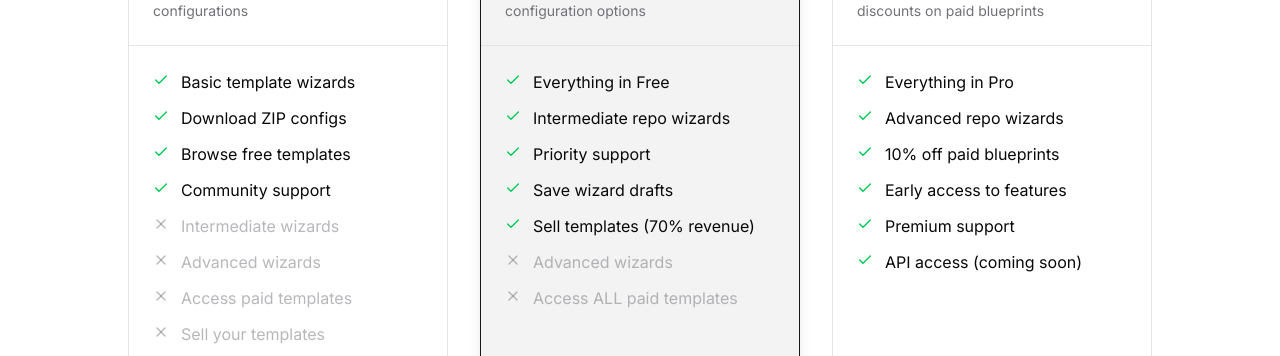
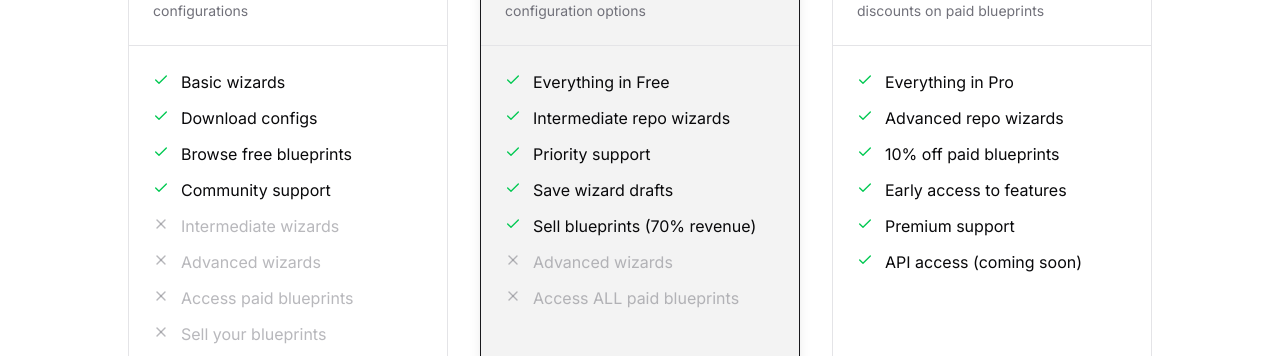
Before and after one commit to GeiserX/LynxPrompt, a Next.js app: page /pricing in a window 1280 px wide. Shown: the part 596-952 px from the top of the page. Built offline with nearby package versions, Linux system fonts and the light colour scheme; no server answers.

Commit message:
fix: templateâ†’blueprint text + heart button clickability + wizard button

```diff
--- a/package.json
+++ b/package.json
@@ -1,6 +1,6 @@
 {
   "name": "lynxprompt",
-  "version": "0.11.16",
+  "version": "0.11.17",
   "private": true,
   "description": "LynxPrompt - Transform your development setup into a mouse-click experience with AI IDE configuration generation",
   "author": "LynxPrompt Contributors",
--- a/src/app/auth/signin/page.tsx
+++ b/src/app/auth/signin/page.tsx
@@ -115,14 +115,14 @@ function SignInContent() {
             <span className="text-white/80">always at hand</span>
           </h1>
           <p className="mt-4 text-lg text-white/80">
-            Sign in to save your preferences, create custom templates, and share
+            Sign in to save your preferences, create custom blueprints, and share
             your configurations with the community.
           </p>
 
           <div className="mt-8 space-y-4">
             <Feature text="Save and sync your configurations" />
-            <Feature text="Access your templates from anywhere" />
-            <Feature text="Share and discover community templates" />
+            <Feature text="Access your blueprints from anywhere" />
+            <Feature text="Share and discover community blueprints" />
             <Feature text="Get personalized recommendations" />
           </div>
         </div>
--- a/src/app/blueprints/page.tsx
+++ b/src/app/blueprints/page.tsx
@@ -17,6 +17,7 @@ import {
   ChevronUp,
   X,
   Filter,
+  Wand2,
 } from "lucide-react";
 import { Logo } from "@/components/logo";
 import { UserMenu } from "@/components/user-menu";
@@ -427,6 +428,15 @@ function BlueprintsContent() {
                   Create Blueprint
                 </Link>
               </Button>
+
+              {status === "authenticated" && (
+                <Button asChild variant="outline" className="w-full mt-2">
+                  <Link href="/wizard">
+                    <Wand2 className="mr-2 h-4 w-4" />
+                    Use Wizard
+                  </Link>
+                </Button>
+              )}
             </div>
           </aside>
 
@@ -546,7 +556,7 @@ function BlueprintsContent() {
                           {blueprint.authorId ? (
                             <Link
                               href={`/users/${blueprint.authorId}`}
-                              className="text-sm text-muted-foreground hover:text-primary hover:underline"
+                              className="relative z-10 text-sm text-muted-foreground hover:text-primary hover:underline cursor-pointer"
                               onClick={(e) => e.stopPropagation()}
                             >
                               by {blueprint.author}
@@ -598,15 +608,20 @@ function BlueprintsContent() {
                             {blueprint.downloads.toLocaleString()}
                           </span>
                           <button
-                            onClick={(e) => toggleFavorite(e, blueprint.id)}
+                            type="button"
+                            onClick={(e) => {
+                              e.preventDefault();
+                              e.stopPropagation();
+                              toggleFavorite(e, blueprint.id);
+                            }}
                             disabled={togglingFavorite === blueprint.id}
-                            className={`flex items-center gap-1 transition-colors hover:text-red-500 ${
+                            className={`relative z-10 flex items-center gap-1 transition-colors hover:text-red-500 cursor-pointer disabled:opacity-50 ${
                               favorites.has(blueprint.id) ? "text-red-500" : ""
                             }`}
                             title={favorites.has(blueprint.id) ? "Remove from favorites" : "Add to favorites"}
                           >
-                            <Heart className={`h-4 w-4 ${favorites.has(blueprint.id) ? "fill-current" : ""}`} />
-                            {blueprint.likes}
+                            <Heart className={`h-4 w-4 pointer-events-none ${favorites.has(blueprint.id) ? "fill-current" : ""}`} />
+                            <span className="pointer-events-none">{blueprint.likes}</span>
                           </button>
                         </div>
                         <Button
--- a/src/app/pricing/page.tsx
+++ b/src/app/pricing/page.tsx
@@ -19,14 +19,14 @@ const TIERS = [
     highlighted: false,
     iconStyle: "default",
     features: [
-      { text: "Basic template wizards", included: true },
-      { text: "Download ZIP configs", included: true },
-      { text: "Browse free templates", included: true },
+      { text: "Basic wizards", included: true },
+      { text: "Download configs", included: true },
+      { text: "Browse free blueprints", included: true },
       { text: "Community support", included: true },
       { text: "Intermediate wizards", included: false },
       { text: "Advanced wizards", included: false },
-      { text: "Access paid templates", included: false },
-      { text: "Sell your templates", included: false },
+      { text: "Access paid blueprints", included: false },
+      { text: "Sell your blueprints", included: false },
     ],
     cta: "Get Started",
     ctaLink: "/auth/signin",
@@ -45,9 +45,9 @@ const TIERS = [
       { text: "Intermediate repo wizards", included: true },
       { text: "Priority support", included: true },
       { text: "Save wizard drafts", included: true },
-      { text: "Sell templates (70% revenue)", included: true },
+      { text: "Sell blueprints (70% revenue)", included: true },
       { text: "Advanced wizards", included: false },
-      { text: "Access ALL paid templates", included: false },
+      { text: "Access ALL paid blueprints", included: false },
     ],
     cta: "Start Pro Trial",
     ctaLink: "/auth/signin?plan=pro",
@@ -79,9 +79,9 @@ const COMPARISON_FEATURES = [
   { name: "Intermediate wizards", free: false, pro: true, max: true },
   { name: "Advanced wizards", free: false, pro: false, max: true },
   { name: "Download configs", free: true, pro: true, max: true },
-  { name: "Browse free templates", free: true, pro: true, max: true },
+  { name: "Browse free blueprints", free: true, pro: true, max: true },
   { name: "Paid blueprint discount", free: "-", pro: "-", max: "10% off" },
-  { name: "Sell templates", free: false, pro: true, max: true },
+  { name: "Sell blueprints", free: false, pro: true, max: true },
   { name: "Revenue share", free: "-", pro: "70%", max: "70%" },
   { name: "Save drafts", free: false, pro: true, max: true },
   { name: "Priority support", free: false, pro: true, max: true },
@@ -343,7 +343,7 @@ export default function PricingPage() {
                 <p className="border-t px-4 py-3 text-sm text-muted-foreground">
                   You&apos;ll keep access to your current features until the end
                   of your billing period. After that, you&apos;ll move to the
-                  new plan. Your saved configurations and templates will remain.
+                  new plan. Your saved configurations and blueprints will remain.
                 </p>
               </details>
 
--- a/src/app/privacy/page.tsx
+++ b/src/app/privacy/page.tsx
@@ -17,7 +17,7 @@ export default function PrivacyPage() {
               Pricing
             </Link>
             <Link href="/blueprints" className="text-sm hover:underline">
-              Templates
+              Blueprints
             </Link>
             <Link href="/docs" className="text-sm hover:underline">
               Docs
@@ -112,7 +112,7 @@ export default function PrivacyPage() {
                   <div>
                     <strong className="text-foreground">User Content:</strong>
                     <ul className="ml-4 mt-1 list-inside list-disc">
-                      <li>Templates and prompts you create</li>
+                      <li>Blueprints and prompts you create</li>
                       <li>Wizard configurations and preferences</li>
                       <li>Favorites and download history</li>
                     </ul>
@@ -144,7 +144,7 @@ export default function PrivacyPage() {
                     </strong>
                     <ul className="ml-4 mt-1 list-inside list-disc">
                       <li>To create and manage your account</li>
-                      <li>To provide our service and save your templates</li>
+                      <li>To provide our service and save your blueprints</li>
                       <li>To process payments through Stripe</li>
                       <li>
                         To send transactional emails (passwordless login links,
@@ -178,7 +178,7 @@ export default function PrivacyPage() {
                 <ul className="list-inside list-disc space-y-1">
                   <li>To provide and maintain our service</li>
                   <li>To authenticate your account via OAuth providers</li>
-                  <li>To save your preferences, templates, and configurations</li>
+                  <li>To save your preferences, blueprints, and configurations</li>
                   <li>To process payments securely through Stripe</li>
                   <li>To analyze anonymized usage patterns for service improvement</li>
                   <li>To send essential service communications</li>
--- a/src/app/terms/page.tsx
+++ b/src/app/terms/page.tsx
@@ -17,7 +17,7 @@ export default function TermsPage() {
               Pricing
             </Link>
             <Link href="/blueprints" className="text-sm hover:underline">
-              Templates
+              Blueprints
             </Link>
             <Link href="/docs" className="text-sm hover:underline">
               Docs
@@ -60,11 +60,11 @@ export default function TermsPage() {
               <section>
                 <h2 className="mb-3 text-lg font-semibold text-foreground">2. Description of Service</h2>
                 <p>
-                  LynxPrompt is a platform that allows users to create, share, buy, and sell AI IDE configuration files (&quot;prompts&quot; or &quot;templates&quot;). The service includes:
+                  LynxPrompt is a platform that allows users to create, share, buy, and sell AI IDE configuration files (&quot;prompts&quot; or &quot;blueprints&quot;). The service includes:
                 </p>
                 <ul className="mt-3 list-inside list-disc space-y-1">
                   <li>A wizard to generate configuration files</li>
-                  <li>A marketplace for buying and selling prompts/templates</li>
+                  <li>A marketplace for buying and selling prompts/blueprints</li>
                   <li>Subscription plans offering access to premium features and content</li>
                 </ul>
               </section>
@@ -111,7 +111,7 @@ export default function TermsPage() {
               <section>
                 <h2 className="mb-3 text-lg font-semibold text-foreground">6. License for Purchased Content</h2>
                 <p>
-                  Upon purchasing a prompt or template, the Seller grants you a:
+                  Upon purchasing a prompt or blueprint, the Seller grants you a:
                 </p>
                 <ul className="mt-3 list-inside list-disc space-y-1">
                   <li><strong>Non-exclusive</strong> license</li>
```
Also changed, not shown: src/app/docs/page.tsx (+7 -7 lines), src/app/api/blueprints/route.ts (line endings or trailing spaces), src/app/blueprints/[id]/edit/page.tsx (line endings or trailing spaces), 1 other file (tests, documents, lock files or other folders).
